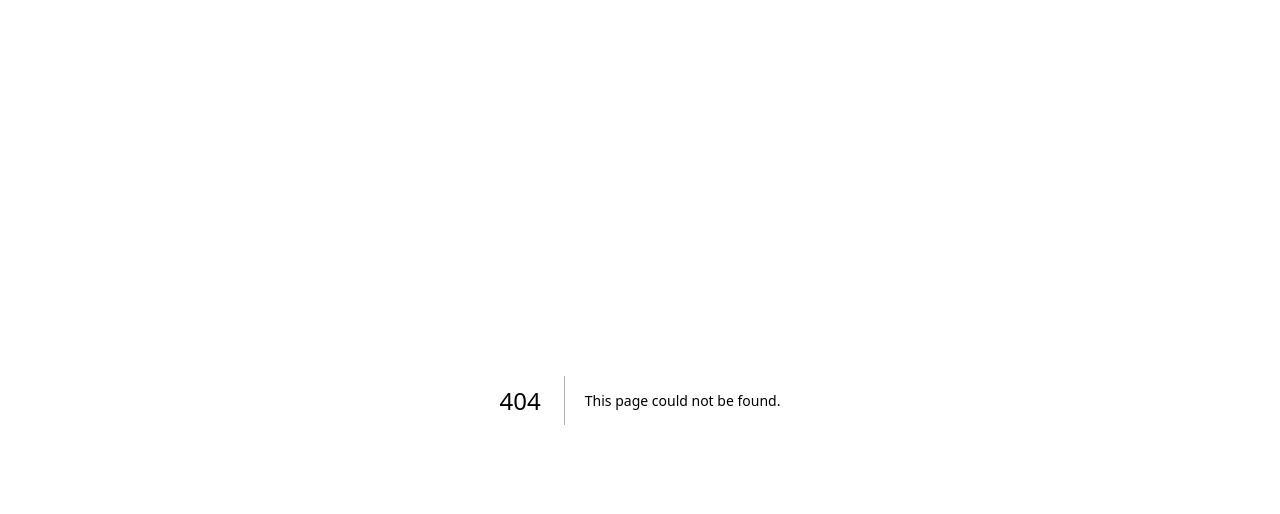
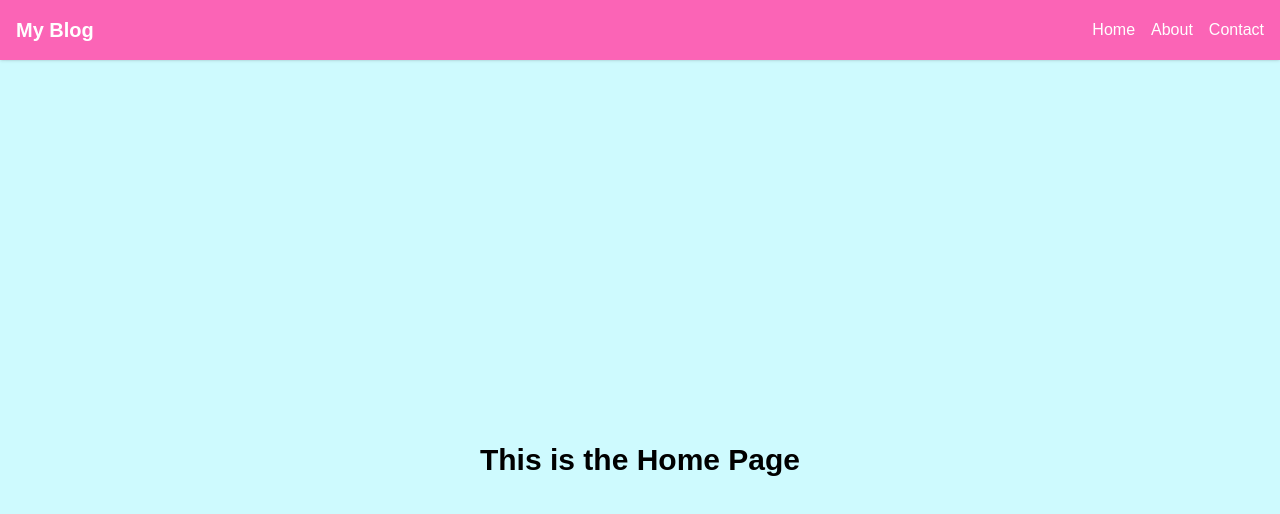
Before and after one commit to Peter-Adjao/alx-project-0x02-setup, a Next.js app in the folder alx-project-0x02/: page /home in a window 1280 px wide. Before the commit this address had no page. Shown: the top 514 px of the page. Built offline with nearby package versions, Linux system fonts and the light colour scheme.

Commit message:
modified Header.tsx amd index.tsxfiles, created home,contact and about pages

```diff
--- a/alx-project-0x02/components/layout/Header.tsx
+++ b/alx-project-0x02/components/layout/Header.tsx
@@ -1,13 +1,34 @@
 // components/layout/Header.tsx
 import Link from "next/link";
+import { useRouter } from "next/router";
 
 export default function Header() {
+    // Get the current route path using Next.js router
+  const router = useRouter();
+  const currentPath = router.pathname;
   return (
-    <header className="bg-white shadow p-4 flex justify-between items-center">
-      <h1 className="text-xl font-bold">My Blog</h1>
+
+    <header className="sticky top-0 z-50 bg-pink-400 shadow p-4 flex justify-between items-center">
+      <h1 className="text-xl font-bold text-white">My Blog</h1>
+
+      {/* Navigation links */}
       <nav className="space-x-4">
-        <Link href="/home">Home</Link>
-        <Link href="/about">About</Link>
+        {/* Always show the Home link */}
+        <Link href="/home" className="text-white border-b-4 border-transparent hover:border-fuchsia-800 pb-1">Home</Link>
+
+        {/* Show About link only if we're NOT on the About page */}
+        {currentPath !== "/about" && (
+          <Link href="/about" className="text-white border-b-4 border-transparent hover:border-fuchsia-800 pb-1">About</Link>
+        )}
+
+        {/* Show Contact link only if we're NOT on the Contact page */}
+        {currentPath !== "/contact" && (
+          <Link href="/contact" className="text-white border-b-4 border-transparent hover:border-fuchsia-800 pb-1">Contact</Link>
+        )}
+
+        {/*<Link href="/home" className="text-white">Home</Link>*/}
+        {/*<Link href="/about" className="text-white">About</Link>*/}
+
       </nav>
     </header>
   );
--- /dev/null
+++ b/alx-project-0x02/pages/about.tsx
@@ -0,0 +1,12 @@
+import Header from "../components/layout/Header";
+
+export default function AboutPage() {
+  return (
+    <>
+    <Header />{/*render the header */}
+    <main className="min-h-screen flex items-center justify-center bg-blue-100 text-black">
+      <h1 className="text-3xl font-bold">About Us</h1>
+    </main>
+    </>
+  );
+}
--- /dev/null
+++ b/alx-project-0x02/pages/contact.tsx
@@ -0,0 +1,12 @@
+import Header from "../components/layout/Header";
+
+export default function ContactPage() {
+  return (
+    <>
+    <Header />{/*render the header */}
+    <main className="min-h-screen flex items-center justify-center bg-indigo-200 text-black">
+      <h1 className="text-3xl font-bold">Contact Us</h1>
+    </main>
+    </>
+  );
+}
--- /dev/null
+++ b/alx-project-0x02/pages/home.tsx
@@ -0,0 +1,14 @@
+import Header from "../components/layout/Header";
+
+export default function HomePage() {
+  return (
+    <>
+<Header />{/*render the header */}
+
+    <main className="min-h-screen flex items-center justify-center bg-cyan-100 text-black">
+      <h1 className="text-3xl font-bold">This is the Home Page</h1>
+    </main>
+
+    </>
+  );
+}
--- a/alx-project-0x02/pages/index.tsx
+++ b/alx-project-0x02/pages/index.tsx
@@ -1,7 +1,7 @@
 import Image from "next/image";
 import { Geist, Geist_Mono } from "next/font/google";
-import Head from"next/head";
-import Header from "../components/layout/Header";
+import Head from "next/head";
+import Header from "../components/layout/Header"; // ✅ Import the Header component
 
 const geistSans = Geist({
   variable: "--font-geist-sans",
@@ -18,8 +18,13 @@ export default function Home() {
     <>
       <Head>
         <title>Welcome to My Blog</title>
-        <meta name="description" content="A blog interface built with Next.js, TypeScript, and Tailwind CSS" />
+        <meta
+          name="description"
+          content="A blog interface built with Next.js, TypeScript, and Tailwind CSS"
+        />
       </Head>
+
+      <Header /> {/*Include the Header at the top of the page */}
 
       <main
         className={`min-h-screen flex flex-col items-center justify-center bg-gray-100 text-gray-800 ${geistSans.variable}`}
```
